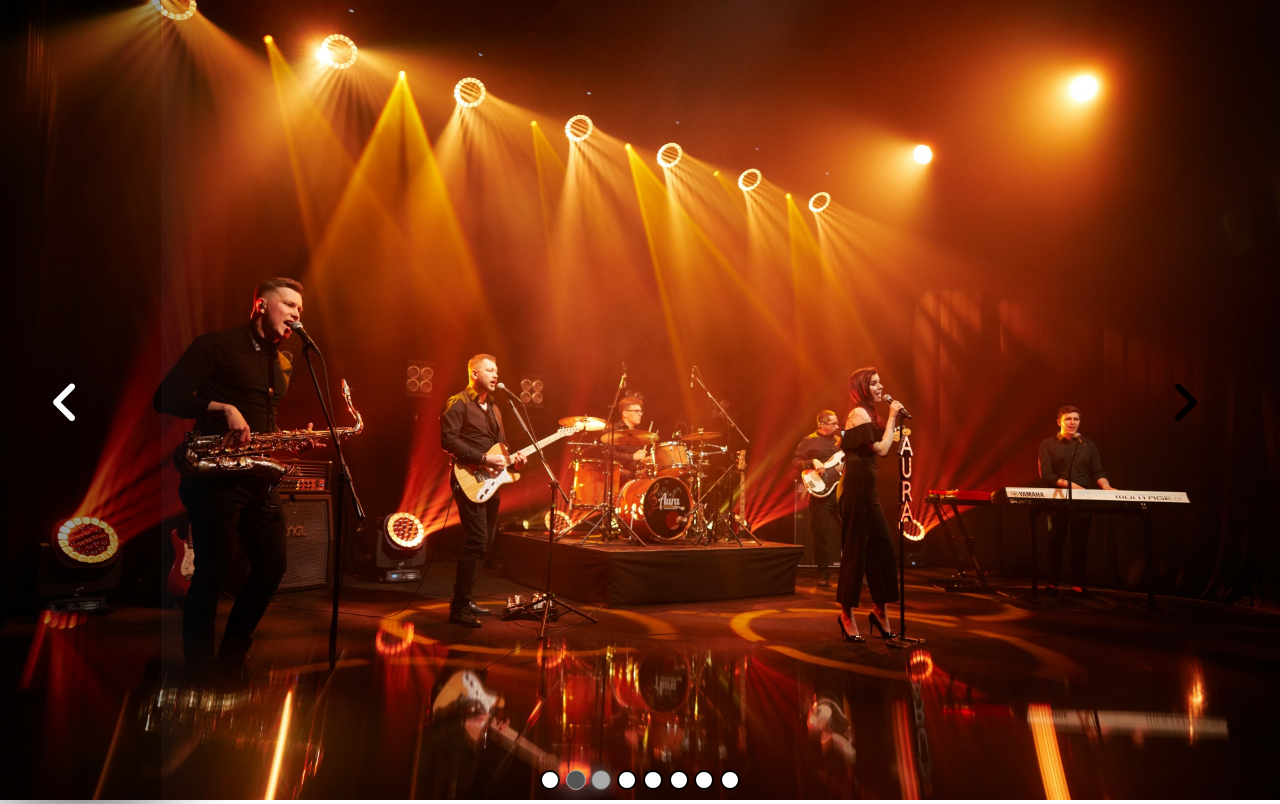
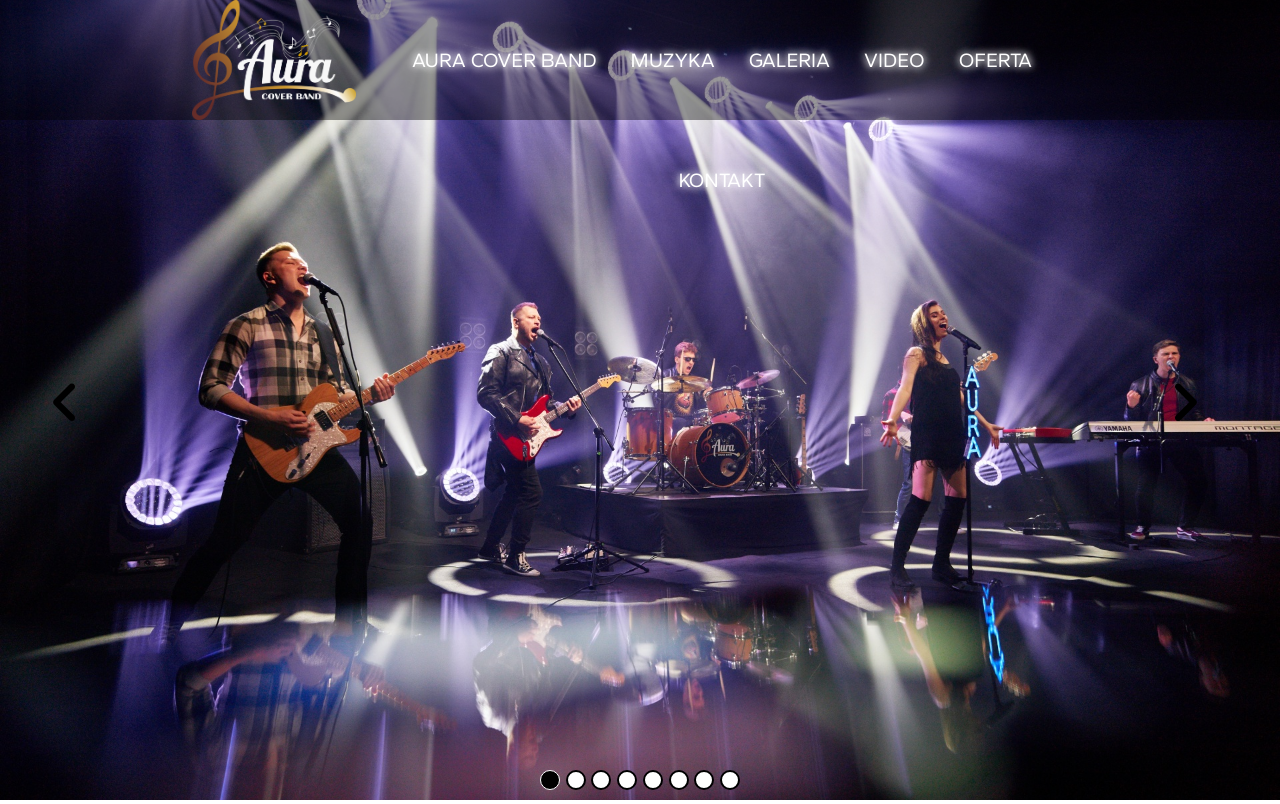
Before and after one commit to bartoszchrusciel/aurawebsite, a plain HTML site: page index.html in a window 1280 px wide. Drawn offline with Linux system fonts and the light colour scheme.

Commit message:
configuration of nav

```diff
--- a/index.html
+++ b/index.html
@@ -8,9 +8,22 @@
     <title>AURA COVER BAND</title>
     <link rel="stylesheet" href="style.css">
     <link rel="stylesheet" href="https://cdnjs.cloudflare.com/ajax/libs/font-awesome/6.1.1/css/all.min.css">
+    <link href="https://fonts.googleapis.com/css2?family=Gantari:wght@100;300;400;600&display=swap" rel="stylesheet">
 </head>
 <body>
-    <header>Slider</header>
+    <header>
+        <div class="navContainer">
+            <div class="logo"><img src="aura gold logo.png" alt="" srcset=""></div>
+            <div class="nav">
+                <a href="#"><span class="auraBtn navBtn">AURA COVER BAND</span></a>
+                <a href="#"><span class="muzykaBtn navBtn">MUZYKA</span></a>
+                <a href="#"><span class="galeriaBtn navBtn">GALERIA</span></a>
+                <a href="#"><span class="videoBtn navBtn">VIDEO</span></a>
+                <a href="#"><span class="ofertaBtn navBtn">OFERTA</span></a>
+                <a href="#"><span class="kontaktBtn navBtn">KONTAKT</span></a>
+            </div>
+        </div>
+    </header>
     <div class="wrapper">
         <div class="prevBtn" onclick="plusSlides(-1)"><i class="fa-solid fa-angle-left"></i></div>
         <div class="slideContainer">
--- a/script.js
+++ b/script.js
@@ -26,23 +26,3 @@ function showSlides(n) {
     slides[numerSlajdu-1].style.display = "block";
     dots[numerSlajdu-1].className += " active";
 }
-
-
-function changeSlides() {
-  let i;
-  let slides = document.querySelectorAll(".slideImage");
-  let dots = document.querySelectorAll(".single-dot");
-  for (i = 0; i < slides.length; i++) {
-    slides[i].style.display = "none";
-  }
-  for (i = 0; i < dots.length; i++) {
-    dots[i].className = dots[i].className.replace(" active", "");
-}
-  numerSlajdu++;
-  if (numerSlajdu > slides.length) {numerSlajdu = 1}
-  slides[numerSlajdu-1].style.display = "block";
-  dots[numerSlajdu-1].className += " active";
-  setTimeout(changeSlides, 5000); // Change image every 2 seconds
-}
-
-changeSlides();
--- a/style.css
+++ b/style.css
@@ -12,6 +12,50 @@ header {
     position: fixed;
     top: 0;
     left: 0;
+    background-color: rgb(0, 0, 0, 0.4);
+    width: 100%;
+    height: 15vh;
+    z-index: 2;
+}
+
+.navContainer {
+    position: relative;
+    display: flex;
+    justify-content: space-between;
+    width: 70vw;
+    margin: 0 15vw;
+    height: 100%;
+}
+
+.logo img {
+    height: 15vh;
+}
+
+.nav a {
+    text-decoration: none;
+}
+
+.navBtn {
+    line-height: 15vh;
+    margin: 0 15px;
+    text-decoration: none;
+    color: white;
+    font-family: 'Gantari', sans-serif;
+    font-size: 20px;
+    text-shadow:
+    0 0 7px #fff,
+    0 0 10px #eee;
+    transition: 0.2s linear;
+}
+
+.navBtn:hover {
+    text-shadow:
+    0 0 7px #fff,
+    0 0 10px #eee,
+    0 0 21px #fff,
+    0 0 42px gold,
+    0 0 82px gold;
+    font-size: 25px;
 }
 
 .wrapper {
```
